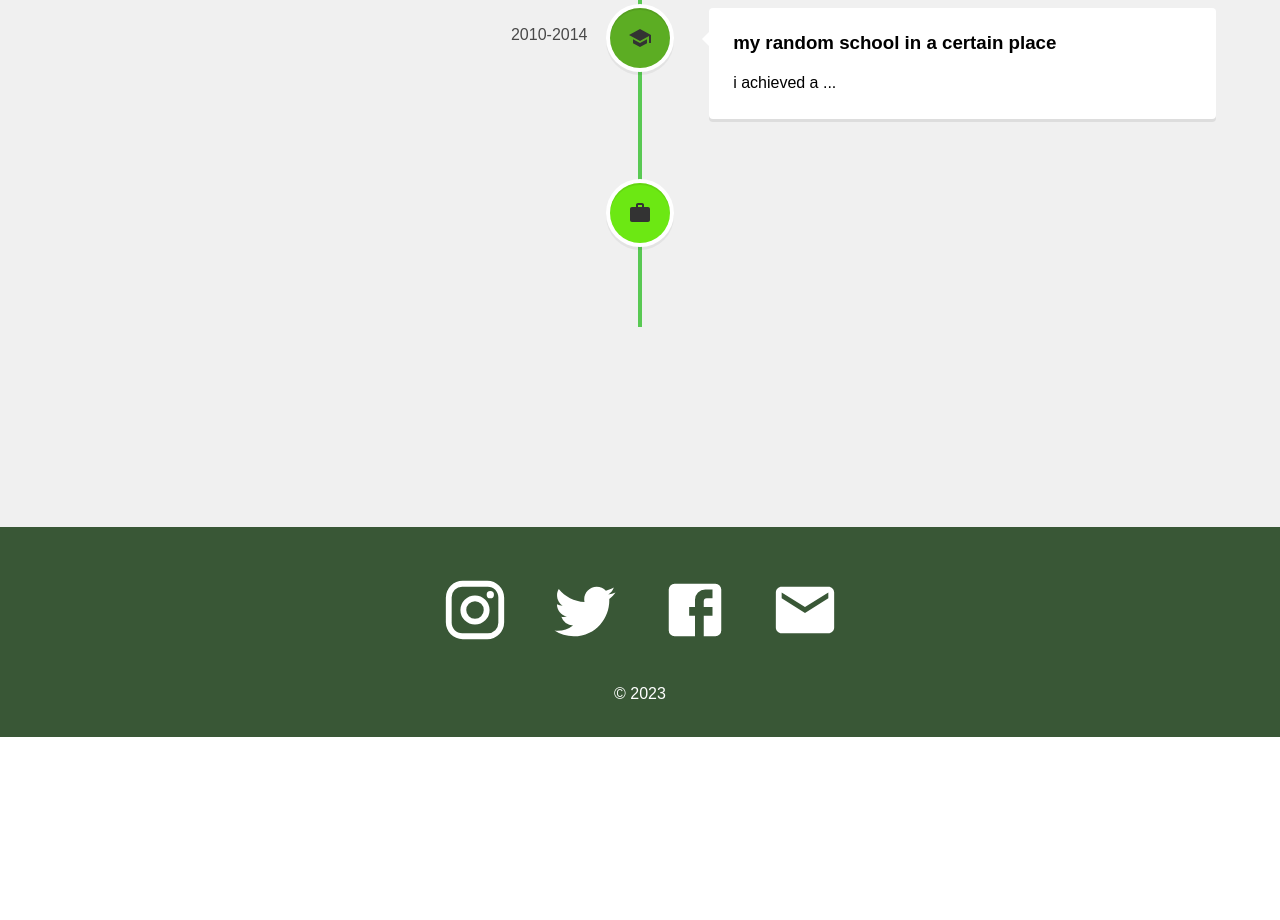
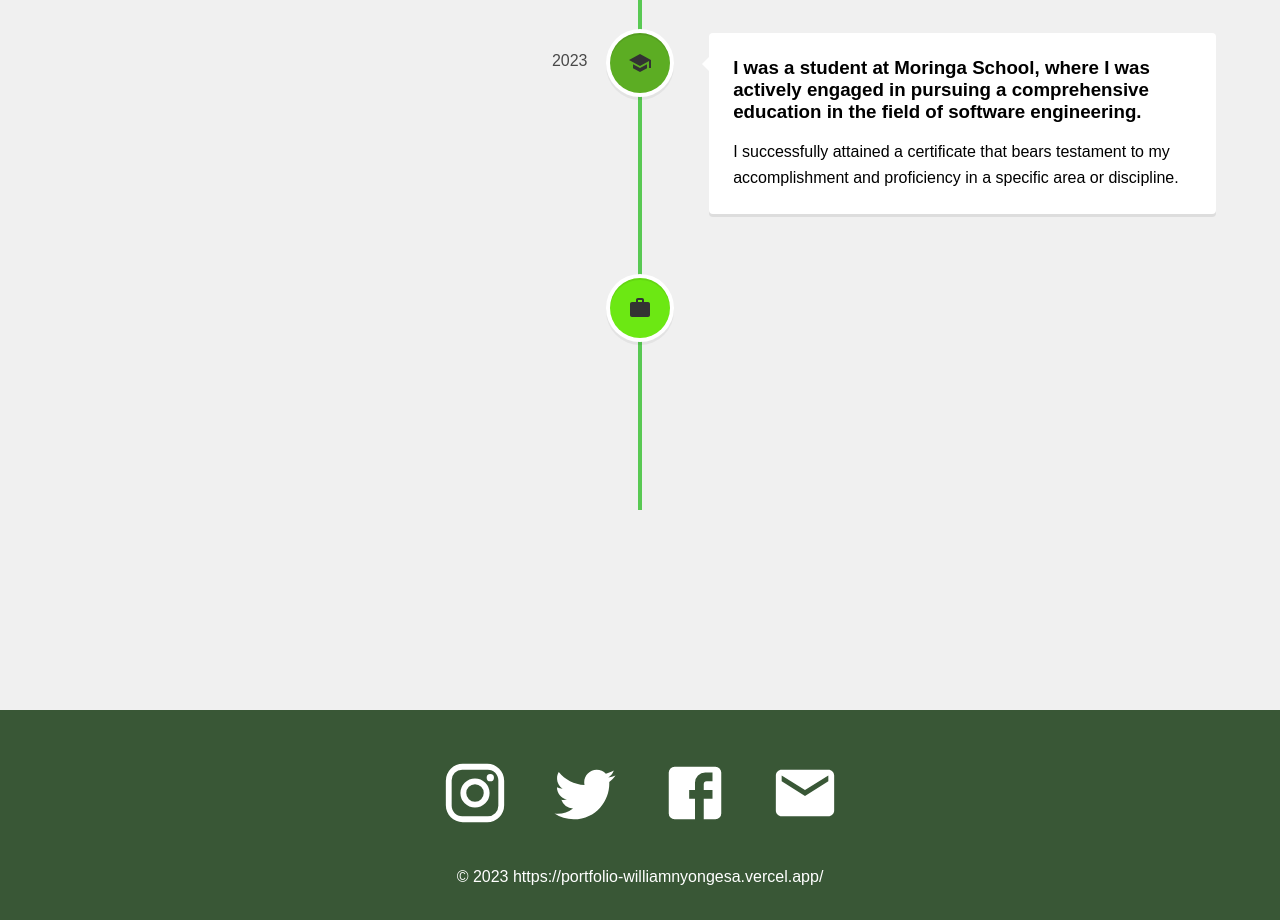
Before and after one commit to williamNyongesa/portfolio, a React (Create React App) app: page /experience in a window 1280 px wide. Shown: the part 300-1220 px from the top of the page. Before the commit the page ends 1037 px from the top, so only its background shows below. Built offline with nearby package versions, Linux system fonts and the light colour scheme.

Commit message:
edit features

```diff
--- a/src/components/Footer.js
+++ b/src/components/Footer.js
@@ -9,11 +9,14 @@ function Footer() {
     <div className='footer'>
         <div className='socialMedia'>
             <Link to="https://www.instagram.com/"><Instagram/></Link>
-            <Twitter/>
-            <Facebook/>
-            <Email/>
+
+            <Link to="https://twitter.com/home?utm_source=homescreen&utm_medium=shortcut"><Twitter/></Link>
+
+            <Link to="https://web.facebook.com/?_rdc=1&_rdr"><Facebook/></Link>
+
+            <Link to="https://mail.google.com/mail/u/0/?pli=1#inbox?compose=GTvVlcSDXmZzpcmzQqWFBzlgMVGFjJQcMsrNnCtPnmTWHllXlmMWPBFRvQBjjzLFJdBLZhPGfpZlV"><Email/></Link>
         </div>
-        <p>&copy; 2023</p>
+        <p>&copy; 2023 https://portfolio-williamnyongesa.vercel.app/</p>
     </div>
   )
 }
--- a/src/helpers/projectList.js
+++ b/src/helpers/projectList.js
@@ -3,13 +3,18 @@ import pic2 from "../assets/pic2.jpg"
 export const projectList = [
 
   {
-    name: "first Project",
-    image:pic1,
-    skills: "JavaScript,HTML,CSS",
-  },
-  {
+
     name: "My Safari Map",
     image:pic2,
     skills: "React,JavaScript,HTML,CSS",
+    link: "https://williamnyongesa.github.io/Safari-Map/"
+
+
+  },
+  {
+    name: "kikapu.com",
+    image:pic1,
+    skills: "JavaScript,HTML,CSS",
+    link: "https://phase-2-project-umber.vercel.app/"
   }
 ]
--- a/src/pages/Experience.js
+++ b/src/pages/Experience.js
@@ -9,36 +9,36 @@ function Experience() {
     <div className='experience'>
       <VerticalTimeline lineColor='#59c953'>
         <VerticalTimelineElement className='vertical-timeline-element--education'
-        date='2010-2014'
+        date='2018-2023'
         iconStyle={{background:"#74b844", color: "#fff"}}
         icon={<School/>}
         >
           <h3 className='vertical-timeline-element-title'>
-            my random school in a certain place
+          I was enrolled at Machakos University.
           </h3>
-          <p>i achieved a ...</p>
+          <p> I was working towards a Bachelor of Science in Information Technology (BSc IT).</p>
       </VerticalTimelineElement>
 
       <VerticalTimelineElement className='vertical-timeline-element--education'
-      date='2010-2014'
+      date='2023'
       iconStyle={{background:"#5cad23", color: "#fff"}}
       icon={<School/>}
       >
         <h3 className='vertical-timeline-element-title'>
-          my random school in a certain place
+        I was a student at Moringa School, where I was actively engaged in pursuing a comprehensive education in the field of software engineering.
         </h3>
-        <p>i achieved a ...</p>
+        <p> I successfully attained a certificate that bears testament to my accomplishment and proficiency in a specific area or discipline.</p>
       </VerticalTimelineElement>
 
       <VerticalTimelineElement className='vertical-timeline-element--education'
-      date='2010-2014'
+      date='2024'
       iconStyle={{background:"#6ce813", color: "#fff"}}
       icon={<Work/>}
       >
         <h3 className='vertical-timeline-element-title'>
-          my random school in a certain place
+        The commencement of my professional journey in the workforce marked a significant turning point in my life. It was the moment when I embarked on the path of building my career, embracing new challenges.
         </h3>
-        <p>i achieved a ...</p>
+        <p>I started gaining valuable experiences in the professional world.</p>
     </VerticalTimelineElement>
 
 
--- a/src/pages/Home.js
+++ b/src/pages/Home.js
@@ -1,6 +1,7 @@
 import { Email, GitHub, LinkedIn } from '@mui/icons-material'
 import React from 'react'
 import "../styles/Home.css"
+import { Link } from 'react-router-dom'
 
 function Home() {
   return (
@@ -10,9 +11,10 @@ function Home() {
         <br />
         <div className="prompt">
           <p>A software developer with a passion for learning and creating.</p>
-          <LinkedIn />
-          <Email />
-          <GitHub />
+          <Link to="https://www.linkedin.com/in/william-nyongesa-a2a064241/"><LinkedIn /></Link>
+          <Link to="https://mail.google.com/mail/u/0/?pli=1#inbox?compose=GTvVlcSDXmZzpcmzQqWFBzlgMVGFjJQcMsrNnCtPnmTWHllXlmMWPBFRvQBjjzLFJdBLZhPGfpZlV"><Email/></Link>
+          <Link to="https://github.com/williamNyongesa"><GitHub /></Link>
+
         </div>
       </div>
       <div className="skills">
--- a/src/pages/ProjectDisplay.js
+++ b/src/pages/ProjectDisplay.js
@@ -3,6 +3,7 @@ import React from 'react'
 import { useParams } from 'react-router-dom'
 import { projectList } from '../helpers/projectList';
 import "../styles/ProjectDisplay.css"
+import { Link } from 'react-router-dom'
 
 function ProjectDisplay() {
     const { id } =useParams();
@@ -12,7 +13,7 @@ function ProjectDisplay() {
         <h1>{project.name}</h1>
         <img src={project.image}/>
         <p>{project.skills}</p>
-        <GitHub/>
+        <Link to={project.link}><GitHub/></Link>
     </div>
   );
 }
```
